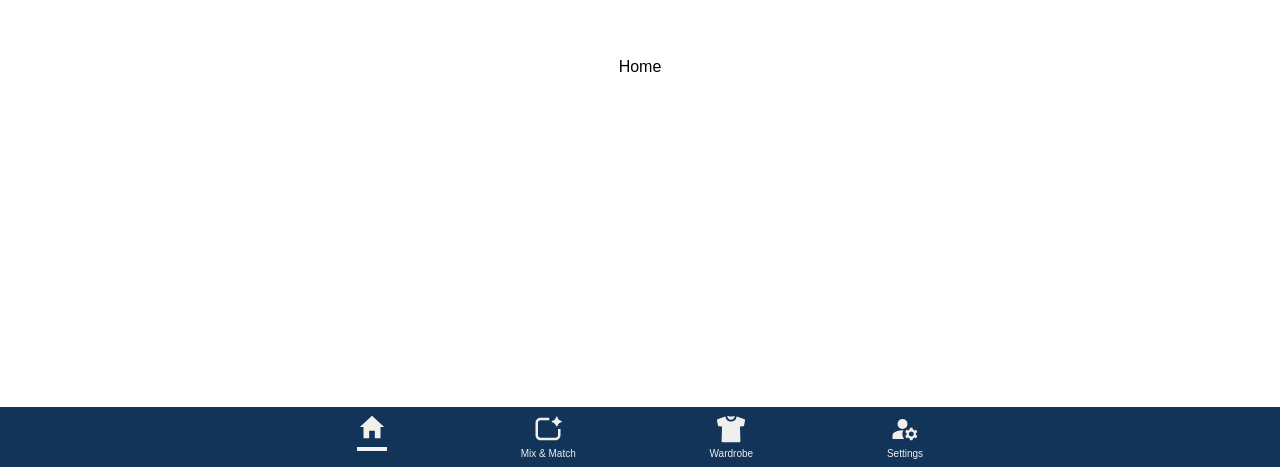
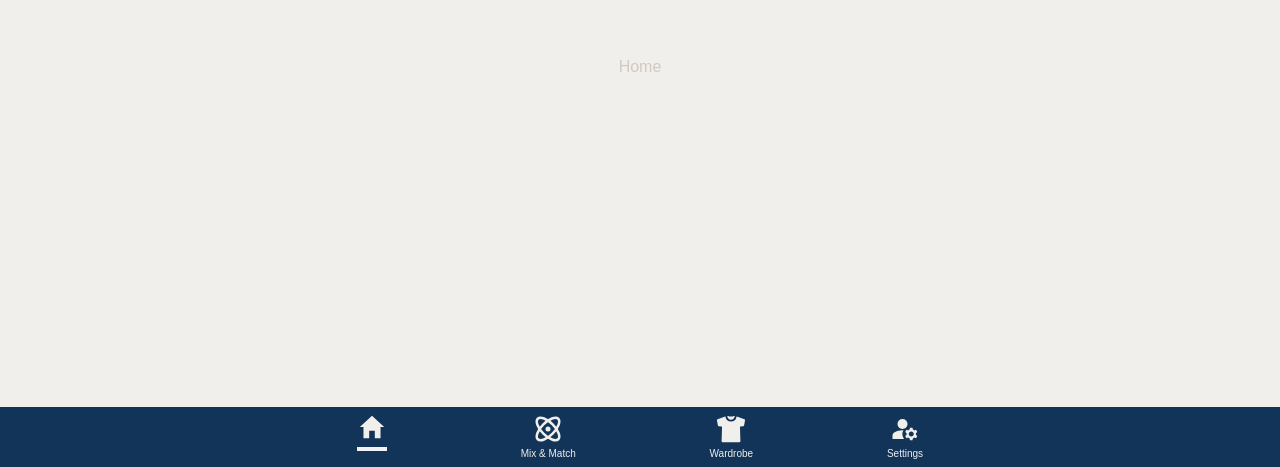
Before and after one commit to theoz06/stylemate-client, a Next.js app in the folder stylemate-client/: page /home in a window 1280 px wide. Shown: the part 333-800 px from the top of the page. Built offline with nearby package versions, Linux system fonts and the light colour scheme.

Commit message:
Update styles and refactor components for improved layout and icon changes

```diff
--- a/stylemate-client/src/app/home/index.module.css
+++ b/stylemate-client/src/app/home/index.module.css
@@ -1,6 +1,7 @@
 .container {
     height: 100vh;
-    color: #030303;
+    background-color: #F1EFEC;
+    color: #D4C9BE;
     margin: 0;
     padding: 0;
     font-family: Arial, Helvetica, sans-serif;
--- a/stylemate-client/src/app/home/page.jsx
+++ b/stylemate-client/src/app/home/page.jsx
@@ -3,7 +3,6 @@
 import React from "react";
 import { useState } from "react";
 import index from "./index.module.css";
-import { IoMdHome } from "react-icons/io";
 import Footer from "@/components/Main/Footer/Footer";
 import Main from "@/components/Main/Home";
 import MixAndMatch from "@/components/Main/MixAndMatch";
@@ -16,8 +15,8 @@ const Page = () => {
 
   return (
     <div className={index.container}>
-      <main className="flex items-center justify-center min-h-screen w-full bg-[#ffffff]">
-        <section className="h-full w-full flex justify-center items-center">
+      <main className="flex items-center justify-center min-h-screen w-full">
+        <section className={`${index.section_container} h-full w-full flex justify-center items-center`}>
           {activeTab === 0 && <Main />}
           {activeTab === 1 && <MixAndMatch />}
           {activeTab === 2 && <WarDrobe />}
--- a/stylemate-client/src/components/Main/Footer/Footer.jsx
+++ b/stylemate-client/src/components/Main/Footer/Footer.jsx
@@ -4,7 +4,7 @@ import React, { useState } from "react";
 import footer from "@/components/Main/Footer/footer.module.css";
 import { IoMdHome } from "react-icons/io";
 import { IoShirt } from "react-icons/io5";
-import { RiAiGenerate } from "react-icons/ri";
+import { LuAtom } from "react-icons/lu";
 import { MdManageAccounts } from "react-icons/md";
 
 
@@ -18,7 +18,7 @@ const Footer = ({ activeTab, onTabChange }) => {
     },
     {
       id: 1,
-      icon: <RiAiGenerate />,
+      icon: <LuAtom />,
       label: "Mix & Match",
     },
     {
```
